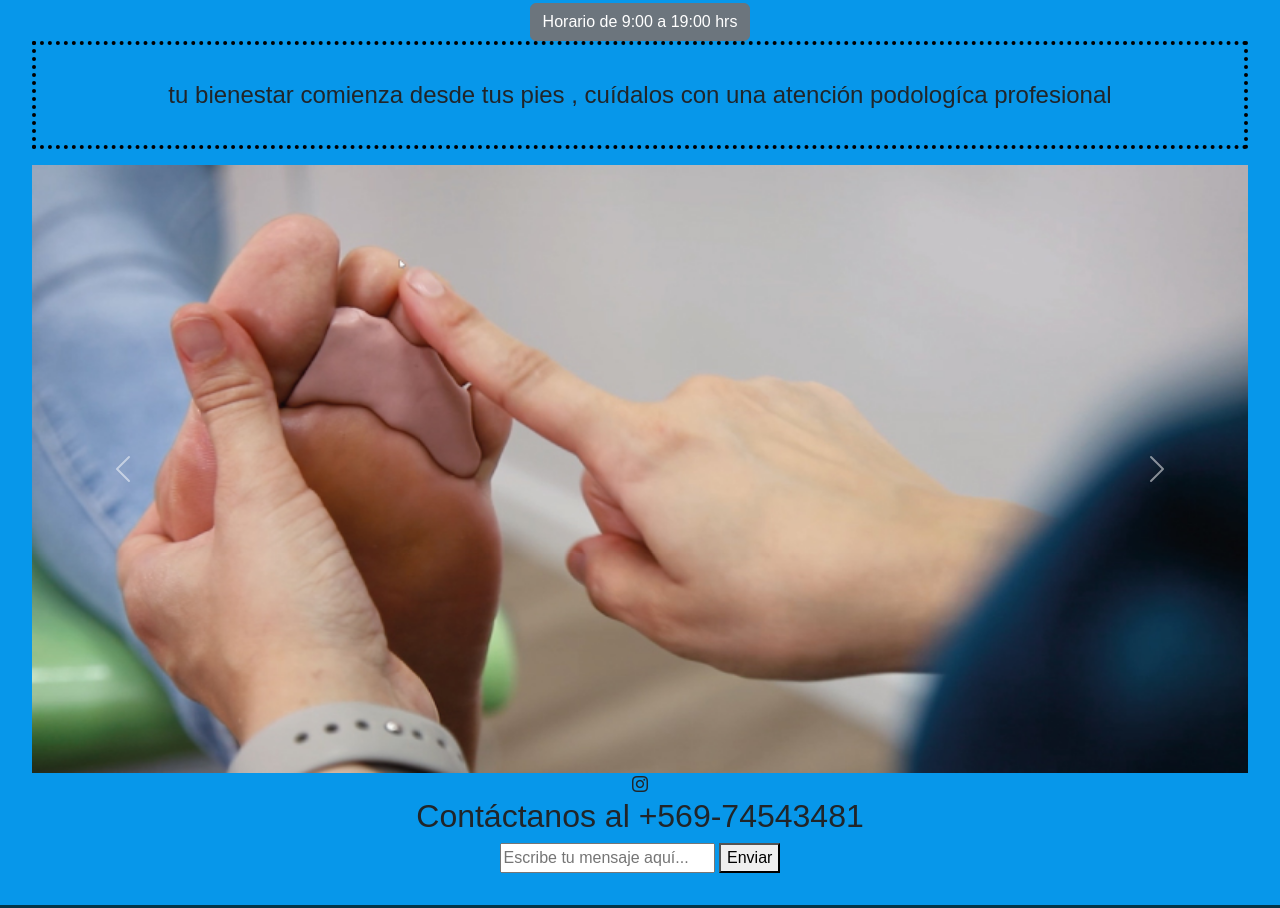
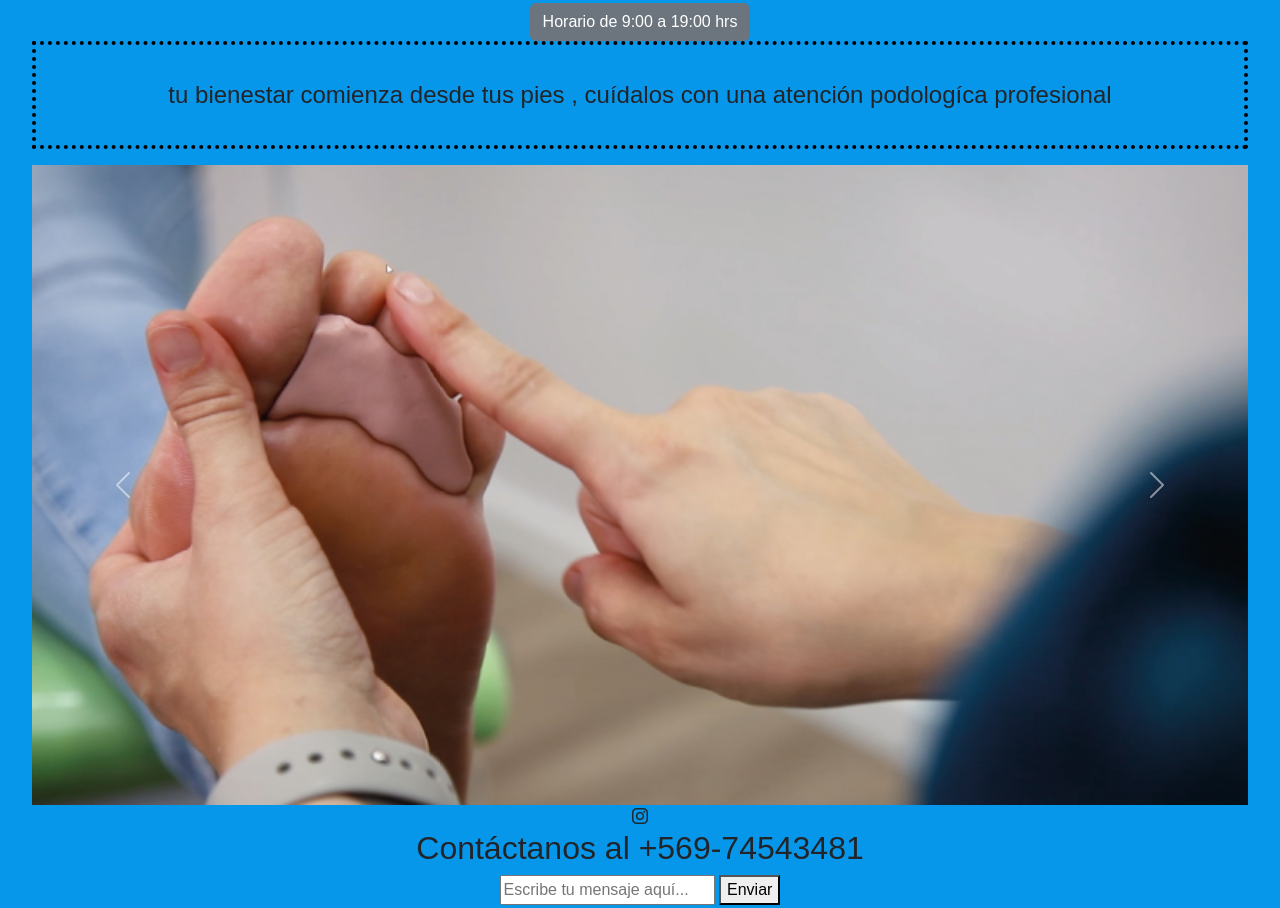
Before and after one commit to nicollevjv-collab/nicollevjv-collab.github.io, a plain HTML site: page index.html in a window 1280 px wide. Shown: the part 341-1249 px from the top of the page. Drawn offline with nearby package versions, Linux system fonts and the light colour scheme; a web font is replaced by a local one.

Commit message:
actualizo

```diff
--- a/css/styles.css
+++ b/css/styles.css
@@ -88,7 +88,7 @@ footer .fecha {
   }
 }
 
-@media (min-width 0px) {
+@media (min-width:0px) {
   .col {
     flex-direction: column;
 
@@ -153,12 +153,12 @@ footer{
   display: none;
 }
 }
-.carowsel {
+.carousel {
   width:100%;
-  margin:0autor
+  margin:auto;
 }
-.carowsel img{
-  width:100%
-  height:40rem
-  object-ft:cover
+.carousel img {
+  width:100%;
+  height:40rem;
+  object-fit:cover;
 }
```
